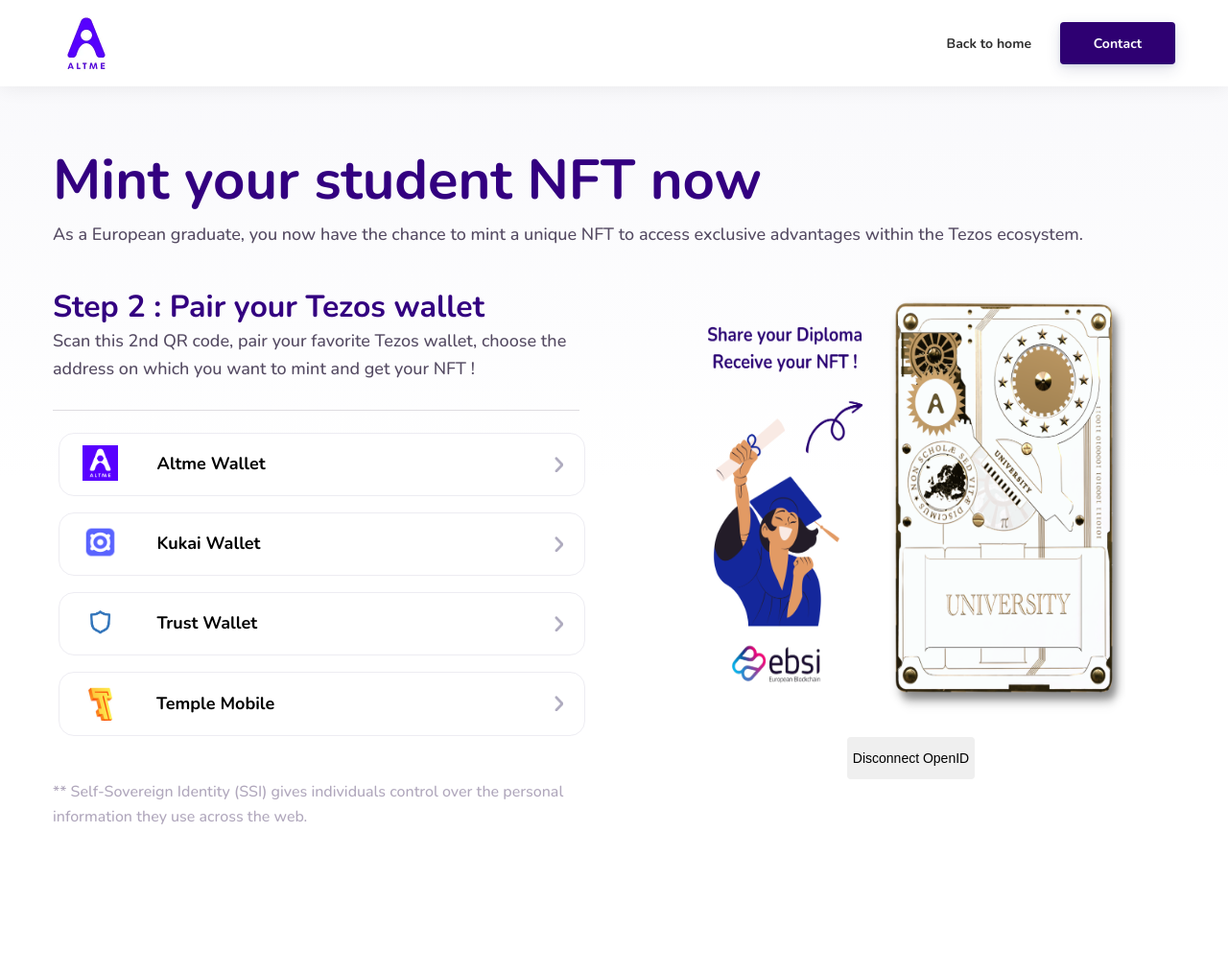
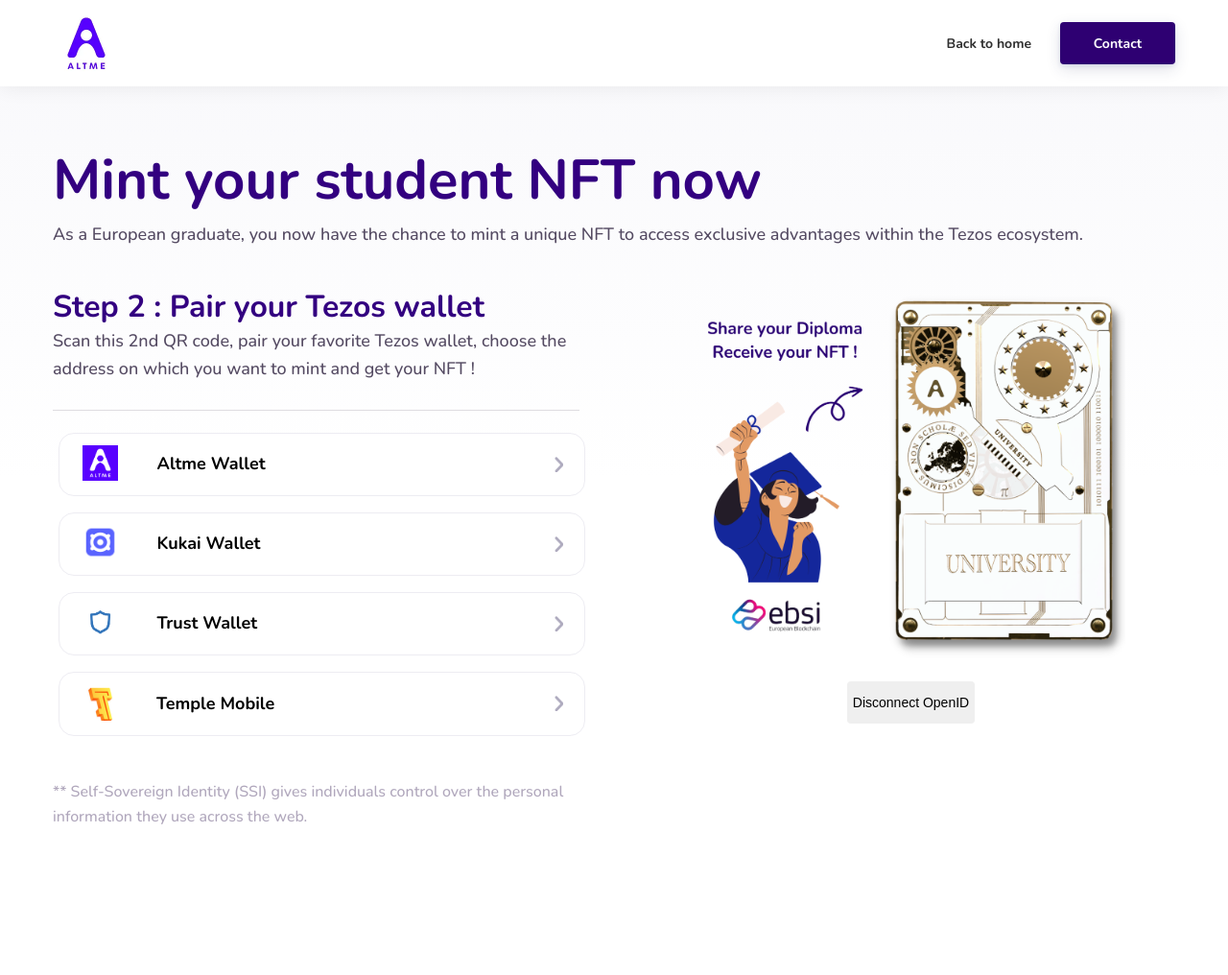
Before and after one commit to TalaoDAO/tezos-ebsi, a Flask app: template templates/dapp.html in a window 1280 px wide; the page is wider, and only the part inside the window is pictured. Shown: the top 1016 px of that part at 96% size. Run offline with Flask 3, Linux system fonts and the light colour scheme; the template is opened without the code that fills it, so the values that code supplies are empty; parts of the project's set-up code (start-up, migrations or seed data) failed here and were passed over; some libraries are stand-ins or nearby versions.

Commit message:
nft metadatas

```diff
--- a/main.py
+++ b/main.py
@@ -71,6 +71,7 @@ def mint_nft(address):
     token_id = int(requests.get(
         "https://api.ghostnet.tzkt.io/v1/tokens?contract=KT1VuCBGQW4WakHj1PXhFC1G848dKyNy34kB&sort.desc=tokenId&limit=1").json()[0]["tokenId"])+1
     ipfs_uri = add_to_ipfs(token_id)
+    logging.info(ipfs_uri)
     fa2_token_data = {
         'contract': FA2_CONTRACT_ID,
         'sender': ACCOUNT_ID,
--- a/static/style.css
+++ b/static/style.css
@@ -12,7 +12,6 @@
 
 #draw {
     width: 447.49px;
-    height: 449.19px;
     flex: none;
     order: 0;
     flex-grow: 0;
--- a/templates/faq.html
+++ b/templates/faq.html
@@ -16,10 +16,6 @@
                 <div class="accordion-content">
                     <p>
                         The Altme wallet is 100% free-to-use. You can download it here : https://altme.io
-
-
-
-
                     </p>
                 </div>
             </div>
```
